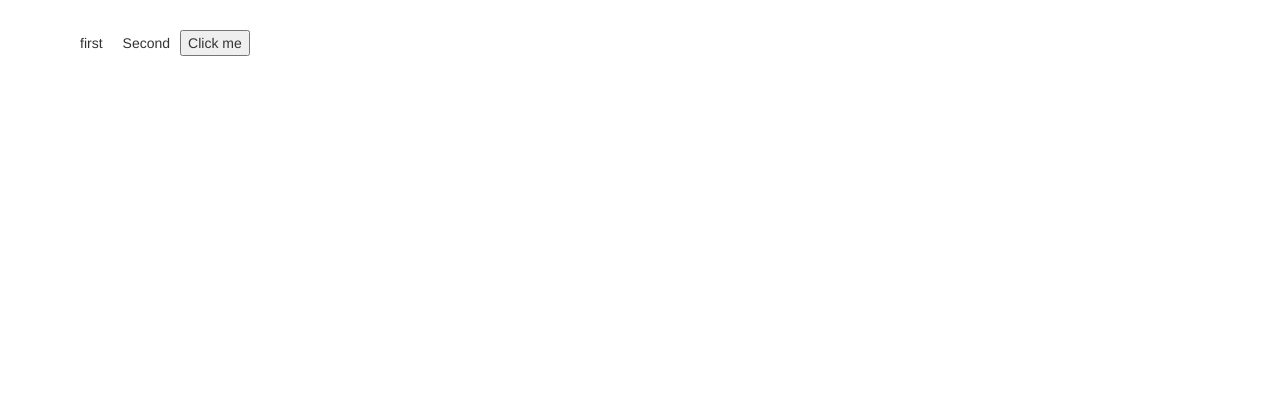
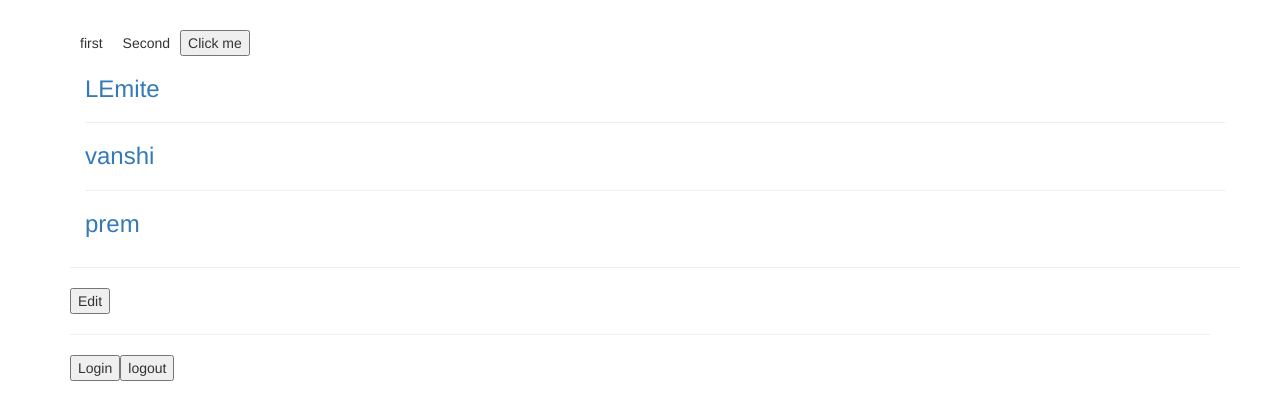
Before and after one commit to LencyBhalodiya/AngularPractice, an Angular app: page /users in a window 1280 px wide. Before the commit this address led to /. Shown: the top 420 px of the page. Built offline with nearby package versions, Linux system fonts and the light colour scheme.

Commit message:
routing complete except resolve

```diff
--- a/src/app/app.component.html
+++ b/src/app/app.component.html
@@ -2,8 +2,14 @@
   <span routerLink="/first" [routerLinkActive]="['active']" [routerLinkActiveOptions]="{exact:
     true}">first</span>
   <span [routerLink]="['/second']" routerLinkActive="active" >Second</span>
- <button [routerLink]="['/users',1,'customUser']"> Click me</button>
+ <button [routerLink]="['/users']"> Click me</button>
 <div class="wrap">
   <router-outlet></router-outlet>
 </div>
+<hr>
+<div class="footer">
+  <button (click)="onSubmit()" >Login</button>
+  <button (click)="onSubmitOut()">logout</button>
+
 </div>
+</div>
--- a/src/app/app.component.ts
+++ b/src/app/app.component.ts
@@ -1,4 +1,5 @@
 import { Component, OnInit } from '@angular/core';
+import { AuthService } from './service/account.service';
 
 @Component({
   selector: 'app-root',
@@ -7,6 +8,14 @@ import { Component, OnInit } from '@angular/core';
 })
 export class AppComponent implements OnInit {
   title = 'ad';
+  constructor(private authService: AuthService){}
   ngOnInit(): void {
   }
+
+  onSubmit(){
+    this.authService.login();
+  }
+  onSubmitOut(){
+    this.authService.logout();
+  }
 }
--- a/src/app/params/params.component.html
+++ b/src/app/params/params.component.html
@@ -1,5 +1,15 @@
 <h1>
-    <h1> hello my name is {{name}} and my id is {{id}} </h1>
+  <h1>hello my name is {{ name }} and my id is {{ id }}</h1>
 </h1>
-
-<button [routerLink]="['/users',2,'Asite']">Change details to asite</button>
+<hr><br>
+<button
+  [routerLink]="['/users', 2, 'Asite']"
+  [queryParams]="{ page: 1, search: 'asiteSolution' }"
+  [fragment]="'done'"
+>
+  Change details to asite
+</button>
+<hr>
+<div class="container">
+    <button (click)="getMyDetails()" >MyDetails Router</button>
+</div>
--- a/src/app/params/params.component.ts
+++ b/src/app/params/params.component.ts
@@ -1,5 +1,5 @@
 import { Component, OnInit } from '@angular/core';
-import { ActivatedRoute, Params } from '@angular/router';
+import { ActivatedRoute, Params, Router } from '@angular/router';
 
 @Component({
   selector: 'app-params',
@@ -9,7 +9,7 @@ import { ActivatedRoute, Params } from '@angular/router';
 export class ParamsComponent implements OnInit {
   id = 0;
   name = '';
-  constructor(private route: ActivatedRoute){}
+  constructor(private route: ActivatedRoute,private router: Router){}
 
   ngOnInit(): void {
     this.id = this.route.snapshot.params['id'];  //only loads the data when componenet gets reload
@@ -21,4 +21,8 @@ export class ParamsComponent implements OnInit {
       this.name = data['name'];
     })
   }
+
+  getMyDetails(){
+    this.router.navigate(['/users',2,'MyDetails'],{queryParams: {page:1,search: 'me'}})
+  }
 }
--- /dev/null
+++ b/src/app/service/account.service.ts
@@ -0,0 +1,13 @@
+export class AuthService {
+    isLogged = false;
+
+    login(){
+        this.isLogged = true;
+    }
+    logout(){
+        this.isLogged = false;
+    }
+    isAuthenticated(){
+        return this.isLogged;
+    }
+}
--- /dev/null
+++ b/src/app/service/auth-guard.service.ts
@@ -0,0 +1,21 @@
+import { Injectable } from "@angular/core";
+import { ActivatedRouteSnapshot, CanActivate, CanActivateChild, Router, RouterStateSnapshot, UrlTree } from "@angular/router";
+import { Observable } from "rxjs";
+import { AuthService } from "./account.service";
+
+@Injectable()
+
+export class AuthGuardService implements CanActivate,CanActivateChild{
+
+    constructor(private authService: AuthService, private router: Router){}
+
+    canActivate(route: ActivatedRouteSnapshot, state: RouterStateSnapshot): boolean | UrlTree | Observable<boolean | UrlTree> | Promise<boolean | UrlTree> {
+       let logged = this.authService.isAuthenticated();
+
+       if(logged) return true;
+       else this.router.navigate(['/'])
+    }
+    canActivateChild(childRoute: ActivatedRouteSnapshot, state: RouterStateSnapshot): boolean | UrlTree | Observable<boolean | UrlTree> | Promise<boolean | UrlTree> {
+        return this.canActivate(childRoute,state);
+    }
+}
--- /dev/null
+++ b/src/app/users/users.component.html
@@ -0,0 +1,12 @@
+<div class="container">
+<h3><a [routerLink]="['/users',1,'lemite']">LEmite</a></h3>
+<hr>
+<h3><a [routerLink]="['/users',2,'vansh']">vanshi</a></h3>
+<hr>
+<h3><a [routerLink]="['/users',3,'prems']">prem</a></h3>
+</div>
+<hr>
+<button (click)="onSubmit()"  > Edit</button>
+<div class="container">
+    <router-outlet></router-outlet>
+</div>
--- /dev/null
+++ b/src/app/users/users.component.ts
@@ -0,0 +1,16 @@
+import { Component } from '@angular/core';
+import { Router } from '@angular/router';
+
+@Component({
+  selector: 'app-users',
+  templateUrl: './users.component.html',
+  styleUrls: ['./users.component.css']
+})
+export class UsersComponent {
+  constructor(private router: Router){}
+   onSubmit(){
+      this.router.navigate(['/users',1,'edit'],{
+        queryParamsHandling: 'preserve'
+      })
+   }
+}
```
Also changed, not shown: src/app/app.module.ts (+7 -3 lines), src/app/users/users.component.css (added), 1 other file (tests, documents, lock files or other folders).
